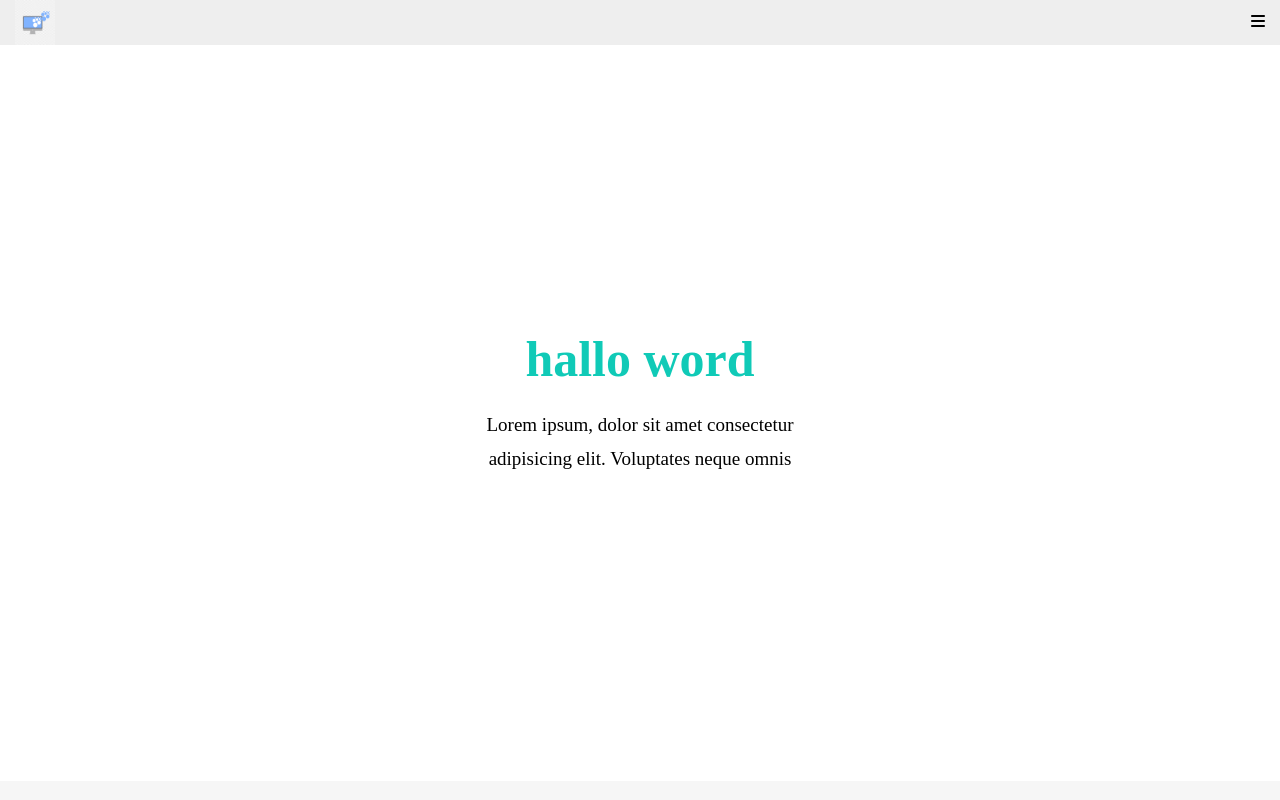
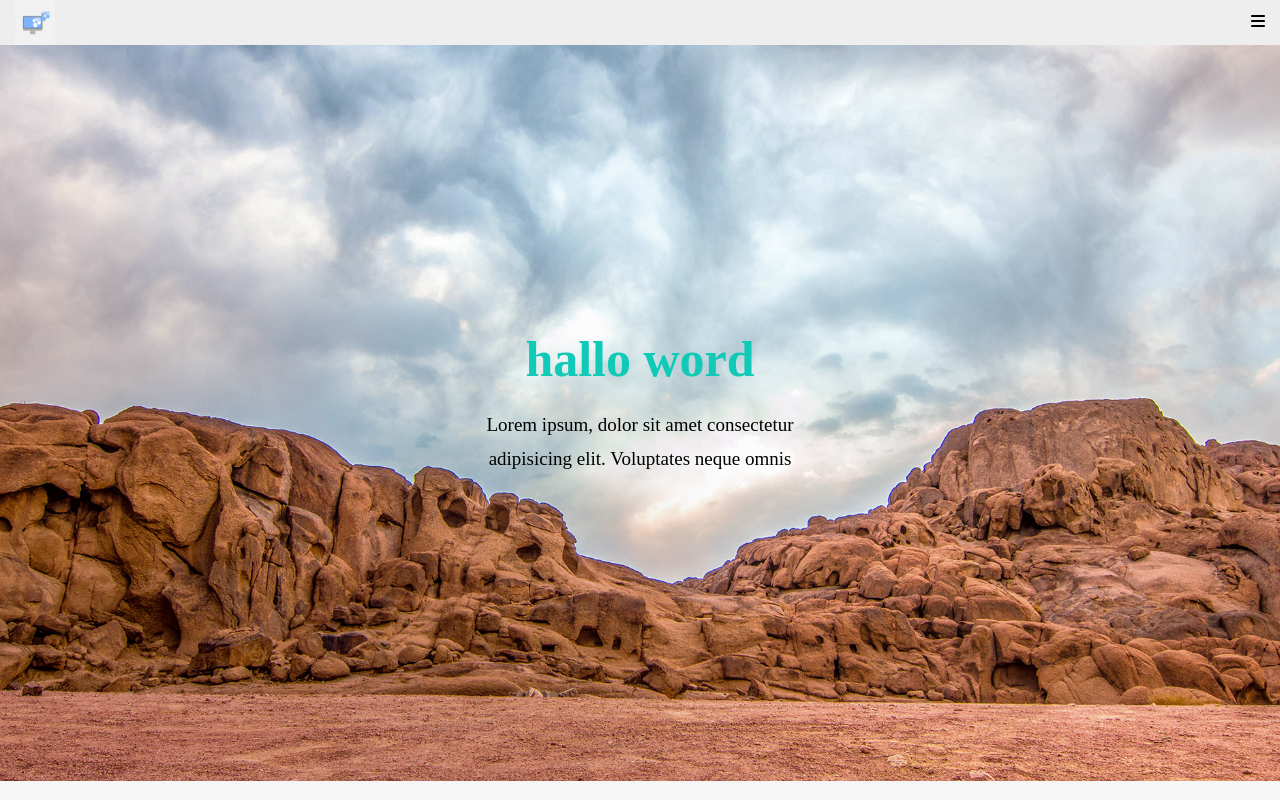
Before and after one commit to mohawed442/m, a plain HTML site: page index.html in a window 1280 px wide. Shown: the top 800 px of the page. Drawn offline with Linux system fonts and the light colour scheme.

Commit message:
reset mo.css

```diff
--- a/css/mo.css
+++ b/css/mo.css
@@ -131,7 +131,7 @@ body{
 
 /* star landing */
 .into{
-    background-image: url(img/storybehindthemyth_ajaandsalma_hero.jpg);
+    background-image: url(../img/storybehindthemyth_ajaandsalma_hero.jpg);
     background-size: cover;
     height: calc(100vh - 64px);
     position: relative;
```
